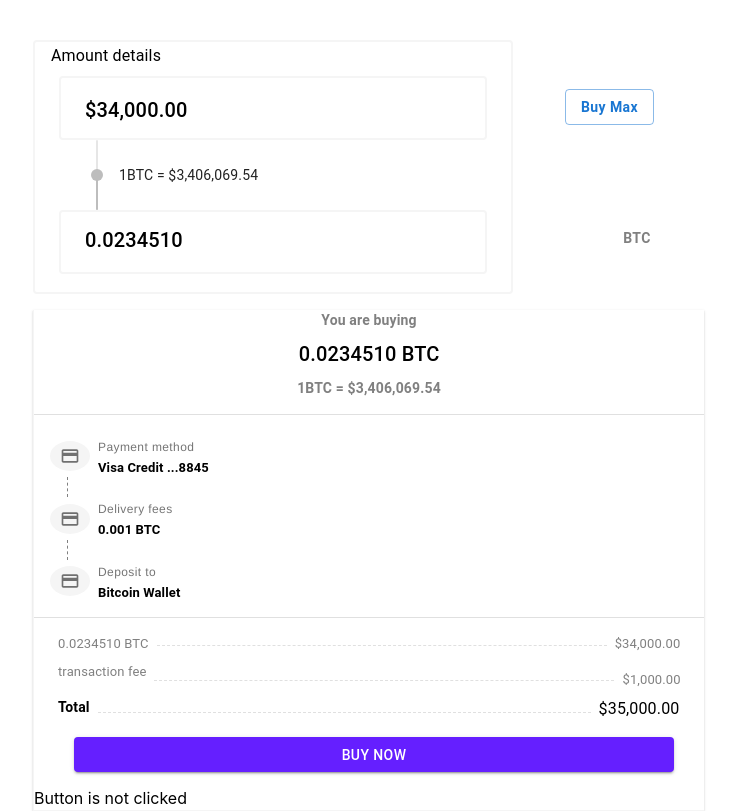
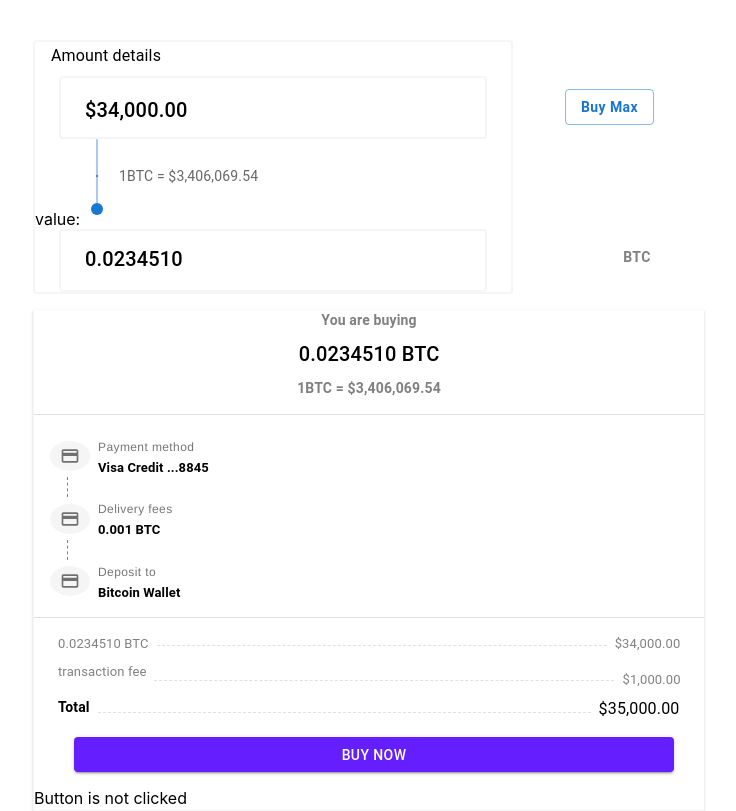
Before and after one commit to manasa2107/React_child_parent_Assignment, a React (Create React App) app: page / in a window 1280 px wide. Shown: the whole page, without its empty margins (367-1103 px from the left). Built offline with nearby package versions, Linux system fonts and the light colour scheme.

Commit message:
Update index.tsx

```diff
--- a/src/components/atoms/Slider/index.tsx
+++ b/src/components/atoms/Slider/index.tsx
@@ -1,44 +1,36 @@
-import React from "react";
-import { Slider } from "@mui/material";
-
-//import { createTheme,colors, ThemeProvider } from '@mui/material';
-
-// const theme = createTheme ({
-//     slider: {
-//         color: {
-//       trackColor: "yellow",
-//       selectionColor: "red"
-//     }
-// }
-//   });
-
-function valuetext(value: number) {
-    return `${value}`;
-  }
+import React, { useState } from "react";
+import {Box, Slider} from "@mui/material";
 
   const marks = [
     {
-      value: 50,
+      value: 1,
       label: "1BTC = $3,406,069.54",
     },
 ];
-const Slider1 = ()=>{
+const Slider1 =() => {
+
+  const [value, setvalue] =useState()
+  const handleChange =(event: any, newValue: React.SetStateAction<any>) => {
+    setvalue(newValue)
+  }
+
   return (
-    // <ThemeProvider theme={theme}>
-
-<Slider
-orientation="vertical"
-size="small"
-defaultValue={50}
-aria-label="amount"
-valueLabelDisplay="auto"
-getAriaValueText={valuetext}
-step={10}
-sx={{height:70,ml:6}}
-marks={marks}
-disabled
-/>
-// </MuiThemeProvider>
+      <><Slider
+      orientation="vertical"
+      size="small"
+      min={0.1}
+      max={2}
+      defaultValue={0.0234510}
+      step={0.005}
+      value={value}
+      onChange={handleChange}
+      aria-label="amount"
+      valueLabelDisplay="auto"
+      // getAriaValueText={valuetext}
+      sx={{ height: 70, ml: 6 }}
+      marks={marks} />
+      <Box>value:{value}</Box>
+      </>
 
   );
 }
```
